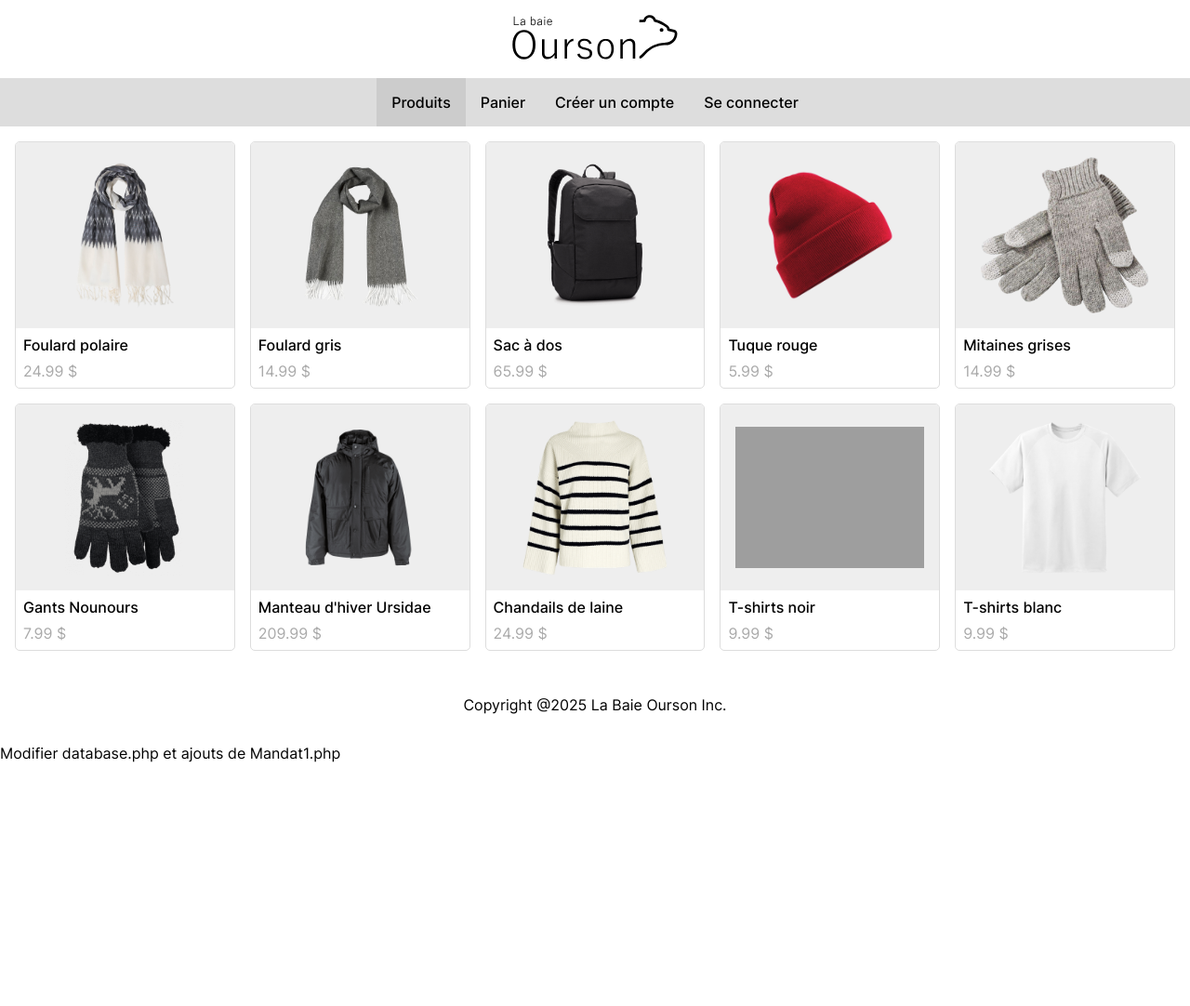
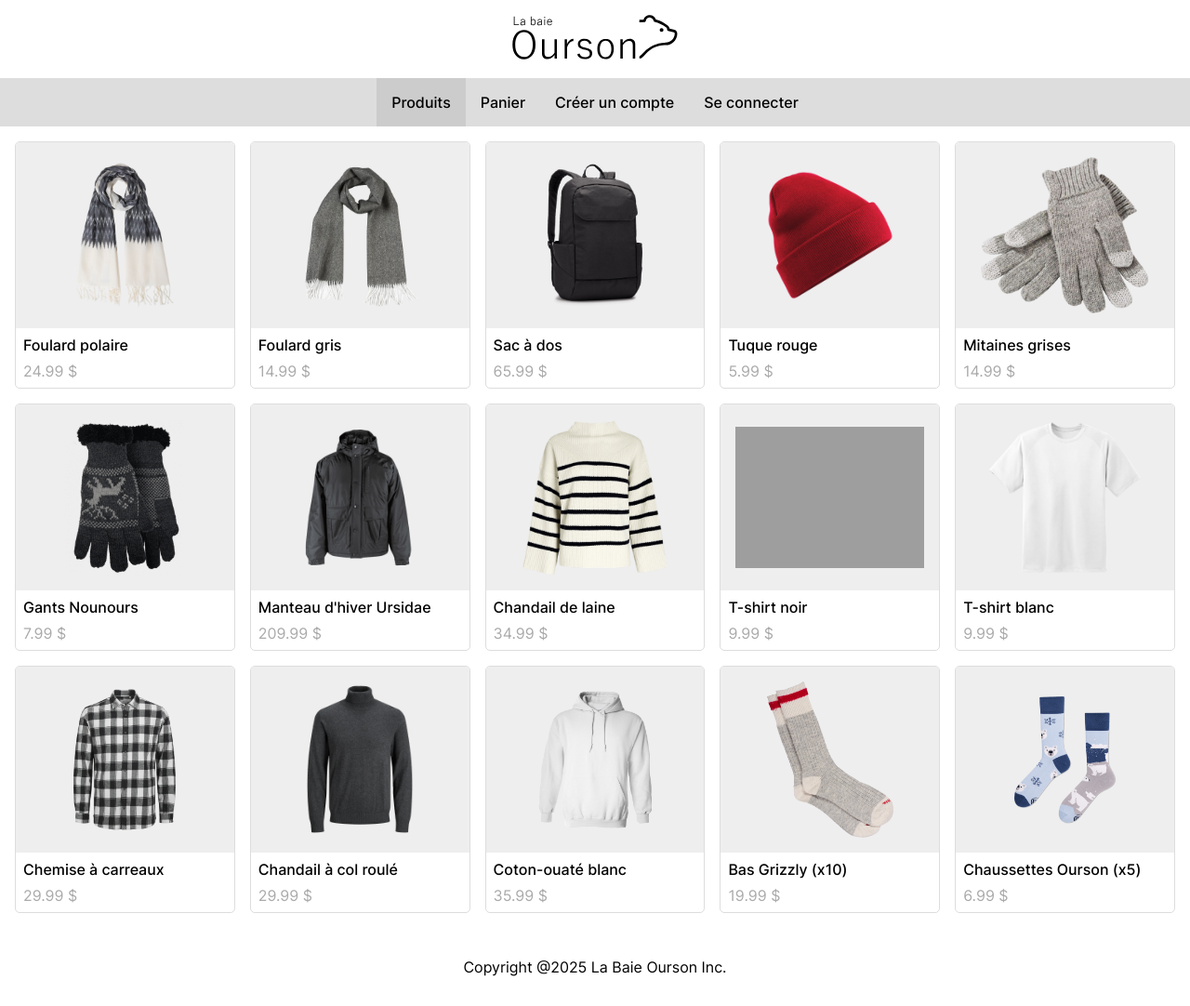
Before and after one commit to thanhnam140307/TP2-ProgWebDy, a PHP site: page /index.php in a window 1280 px wide. Shown: the whole page at 93% size. Before the commit the page ends 820 px from the top, so only its background shows below. Run offline with PHP 8.4, Linux system fonts and the light colour scheme; data comes from the database, SQL or seed files in the repository; grey boxes are pictures that could not be loaded.

Commit message:
Afficher les produits en utilisant la base de donné

```diff
--- a/Mandat1.php
+++ b/Mandat1.php
@@ -1,26 +1,23 @@
 <?php declare(strict_types=1);
+//Par Thanh Nam Nguyen
+function selectListeComplet($conn) {
+    $listeComplet = $conn->prepare('SELECT * FROM product');
+    $listeComplet->execute();
+    $listeProduit = $listeComplet->fetchAll();
+    $listeComplet->closeCursor();
 
-function compterNombreDeProduit($conn) {
-    $requete = $conn->prepare('SELECT COUNT(*) FROM product');
-    $requete->execute();
-
-    return $requete->fetchColumn();
+    return $listeProduit;
 }
 
-function recupererDonne($conn, $champs){
-    $requete = $conn->prepare('SELECT' .$champs. 'FROM product');
-
-}
-
-function afficherProduit() {
-    echo
-    '
-    <a class="product" href="#">
-        <img class="image" src="img/AW124876.png" alt="Foulard polaire">
-        <div class="name">Foulard polaire</div>
-        <div class="price">24.99 $</div>
-    </a>
-    ';
+function afficherProduit($liste) {
+    foreach($liste as $produits) {
+        echo
+        '<a class="product" href="#">
+            <img class="image" src="img/'.$produits['sku'].'.png" alt="'.$produits['name'].'">
+            <div class="name">'.$produits['name'].'</div>
+            <div class="price">'.$produits['price'].' $</div>
+        </a>';
+    }
 }
 
 ?>
--- a/index.view.php
+++ b/index.view.php
@@ -3,12 +3,11 @@
     include_once "Mandat1.php";
 
     $conn = connect_db();
-    $nombreDeProduit = compterNombreDeProduit($conn);
 ?>
 
 <!DOCTYPE html>
 <html lang="fr">
-
+<!--Par Thanh Nam Nguyen-->
 <head>
     <meta charset="UTF-8">
     <meta name="viewport" content="width=device-width, initial-scale=1.0">
@@ -32,56 +31,7 @@
 
     <main>
         <section class="product-grid">
-            <a class="product" href="#">
-                <img class="image" src="img/AW124876.png" alt="Foulard polaire">
-                <div class="name">Foulard polaire</div>
-                <div class="price">24.99 $</div>
-            </a>
-            <a class="product" href="#">
-                <img class="image" src="img/AW325698.png" alt="Foulard gris">
-                <div class="name">Foulard gris</div>
-                <div class="price">14.99 $</div>
-            </a>
-            <a class="product" href="#">
-                <img class="image" src="img/AW453271.png" alt="Sac à dos">
-                <div class="name">Sac à dos</div>
-                <div class="price">65.99 $</div>
-            </a>
-            <a class="product" href="#">
-                <img class="image" src="img/AW632147.png" alt="Tuque rouge">
-                <div class="name">Tuque rouge</div>
-                <div class="price">5.99 $</div>
-            </a>
-            <a class="product" href="#">
-                <img class="image" src="img/AW678523.png" alt="Mitaines grises">
-                <div class="name">Mitaines grises</div>
-                <div class="price">14.99 $</div>
-            </a>
-            <a class="product" href="#">
-                <img class="image" src="img/AW745821.png" alt="Gants Nounours">
-                <div class="name">Gants Nounours</div>
-                <div class="price">7.99 $</div>
-            </a>
-            <a class="product" href="#">
-                <img class="image" src="img/CW154789.png" alt="Manteau d'hiver Ursidae">
-                <div class="name">Manteau d'hiver Ursidae</div>
-                <div class="price">209.99 $</div>
-            </a>
-            <a class="product" href="#">
-                <img class="image" src="img/CW478512.png" alt="Chandails de laine">
-                <div class="name">Chandails de laine</div>
-                <div class="price">24.99 $</div>
-            </a>
-            <a class="product" href="#">
-                <img class="image" src="img/CW612457.png" alt="T-shirts noir">
-                <div class="name">T-shirts noir</div>
-                <div class="price">9.99 $</div>
-            </a>
-            <a class="product" href="#">
-                <img class="image" src="img/CW612458.png" alt="T-shirts blanc">
-                <div class="name">T-shirts blanc</div>
-                <div class="price">9.99 $</div>
-            </a>
+            <?php afficherProduit(selectListeComplet($conn)); ?>
         </section>
     </main>
     <footer class="footer">
@@ -90,4 +40,4 @@
 </body>
 
 </html>
-<?php $conn = null; ?>Modifier database.php et ajouts de Mandat1.php
+<?php $conn = null; ?>
```
